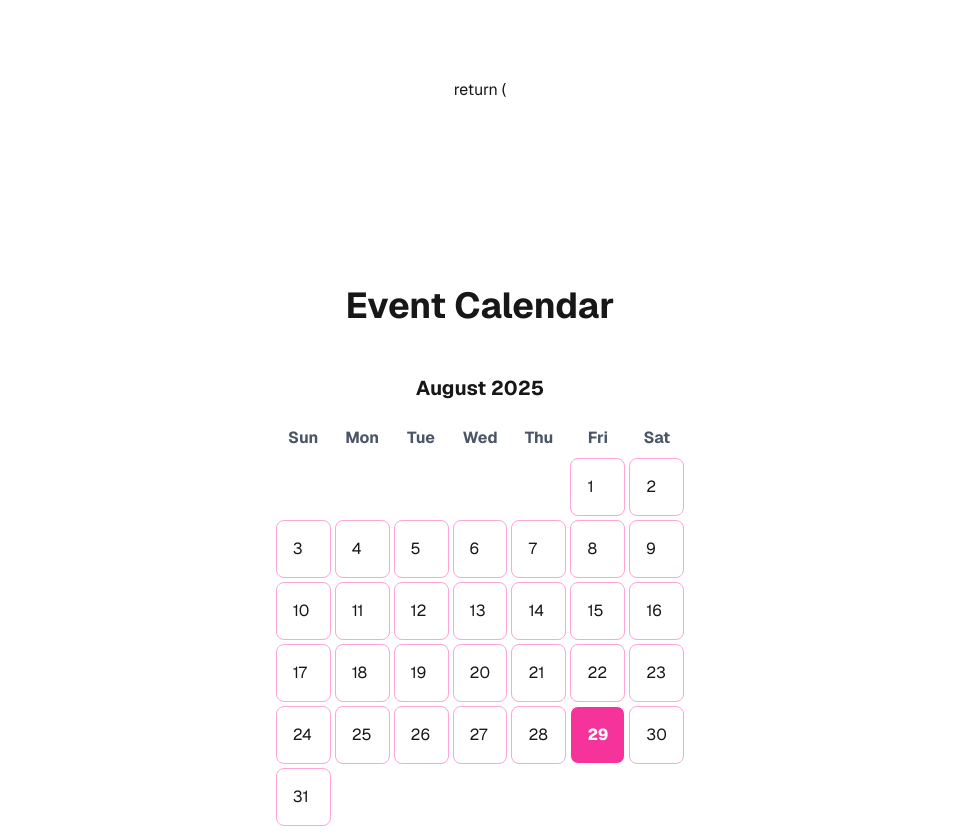
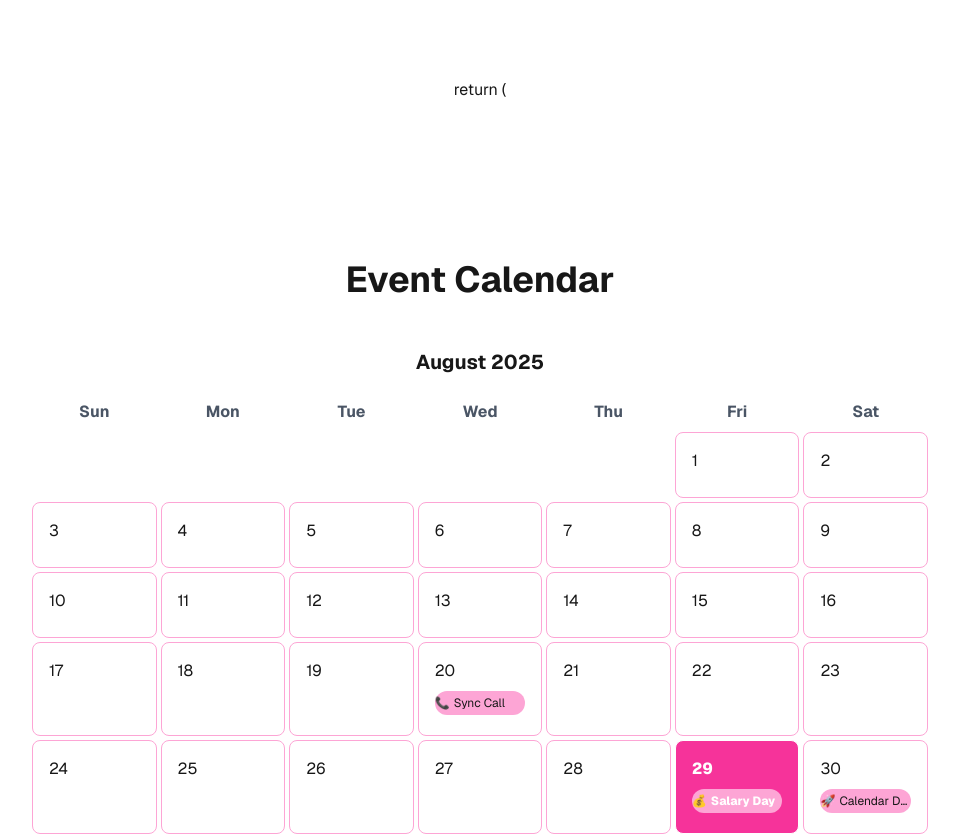
Before and after one commit to Omoyi/igire-event-system, a Next.js app: page / in a window 1280 px wide. Shown: the top 836 px of the page, without its empty margins (160-1119 px from the left). Built offline with nearby package versions, Linux system fonts and the light colour scheme.

Commit message:
Display dummy events first to test.

```diff
--- a/src/app/components/Calendar.tsx
+++ b/src/app/components/Calendar.tsx
@@ -53,6 +53,16 @@ const Calendar = () => {
                         : 'border-transparent'
                     }`}>
                         {day}
+                        {day && (
+                            <div className="mt-2 text-left">
+                                {events.filter(event => event.date === day).map(event => (
+                                    <div key={event.id} className="bg-pink-300 text-xs rounded-full pz-2 py-1 mb-1 flex items-center">
+                                        <span className="mr-1">{event.emoji}</span>
+                                        <span className="truncate">{event.title}</span>
+                                    </div>
+                                ))}
+                            </div>
+                        )}
                     </div>
                 ))}
             </div>
```
